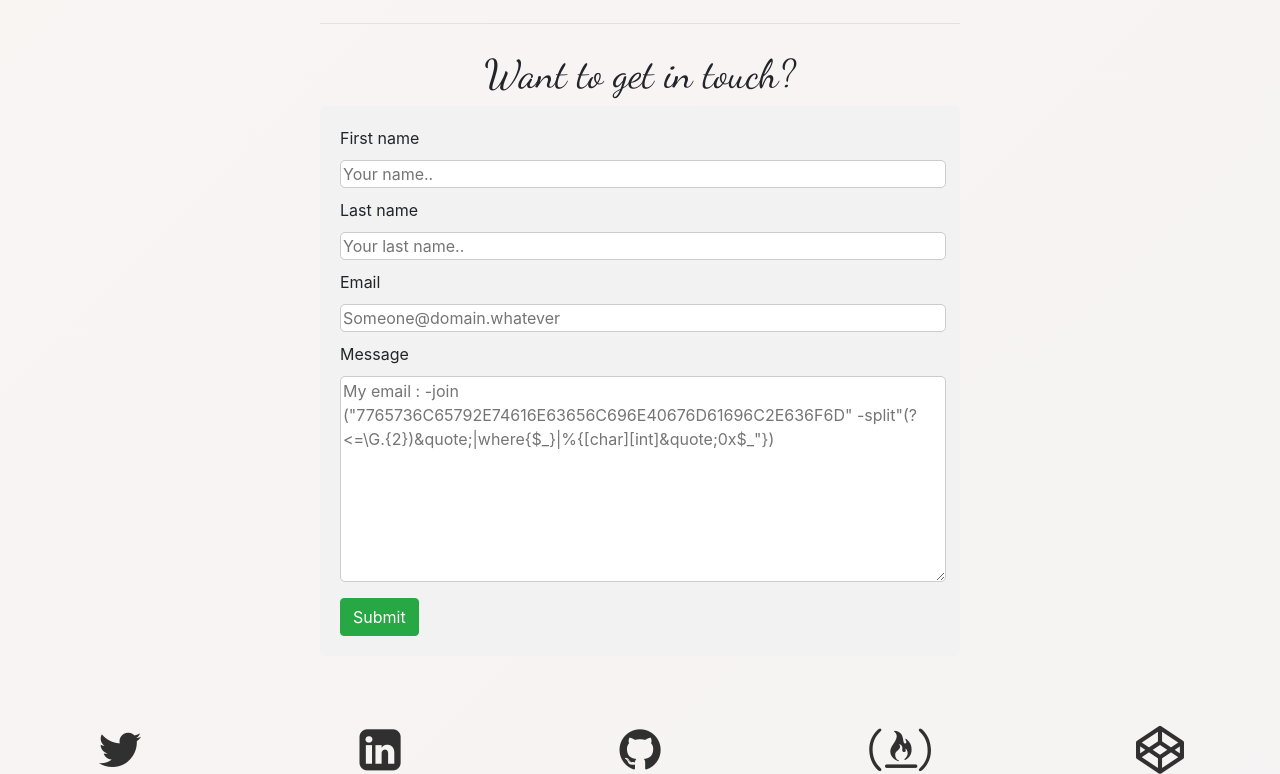
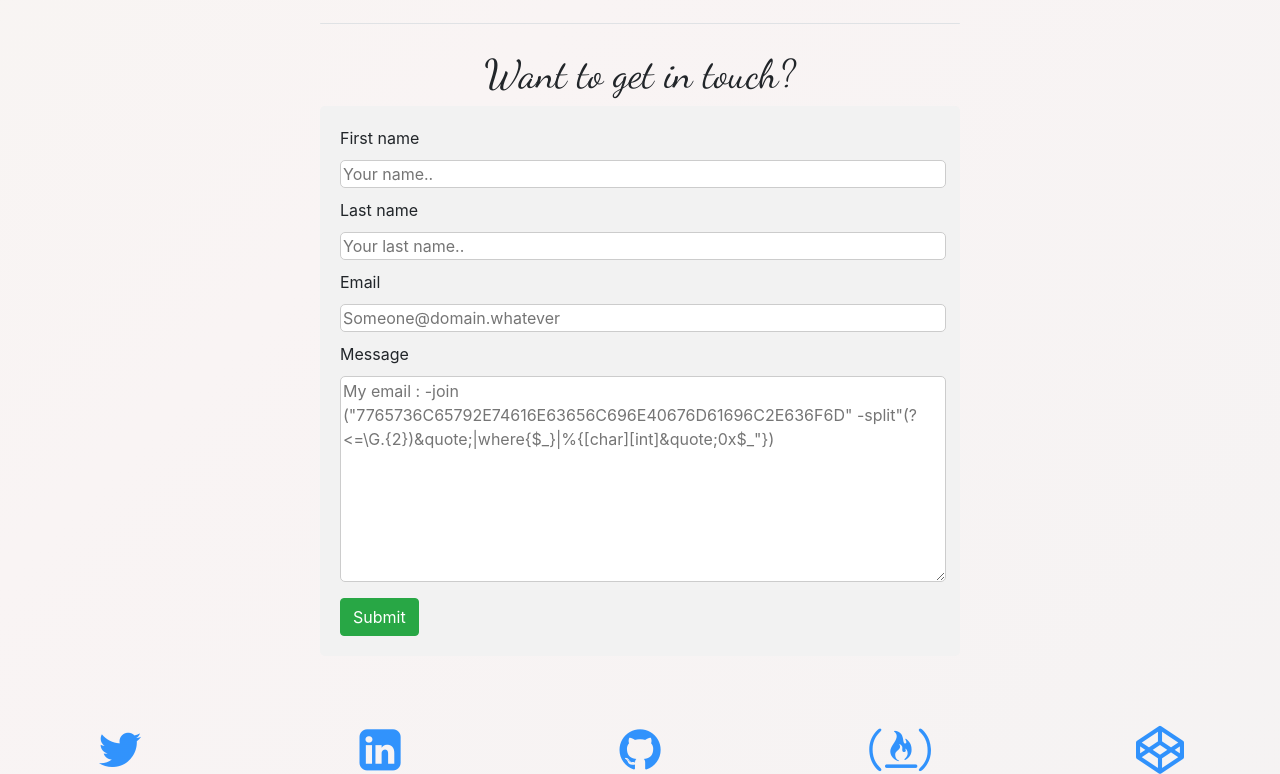
Before and after one commit to Mlk777/PortfolioFCC, a website: page index.html in a window 1280 px wide. Shown: the part 1958-2732 px from the top of the page. Drawn offline with nearby package versions, Linux system fonts and the light colour scheme.

Commit message:
Changing anchor links style

```diff
--- a/styles/style.css
+++ b/styles/style.css
@@ -196,7 +196,7 @@ hr {
   justify-content: flex-end;
 }
 
-a:link,
+span > a:link,
 a:visited,
 a:hover,
 a:active {
```
